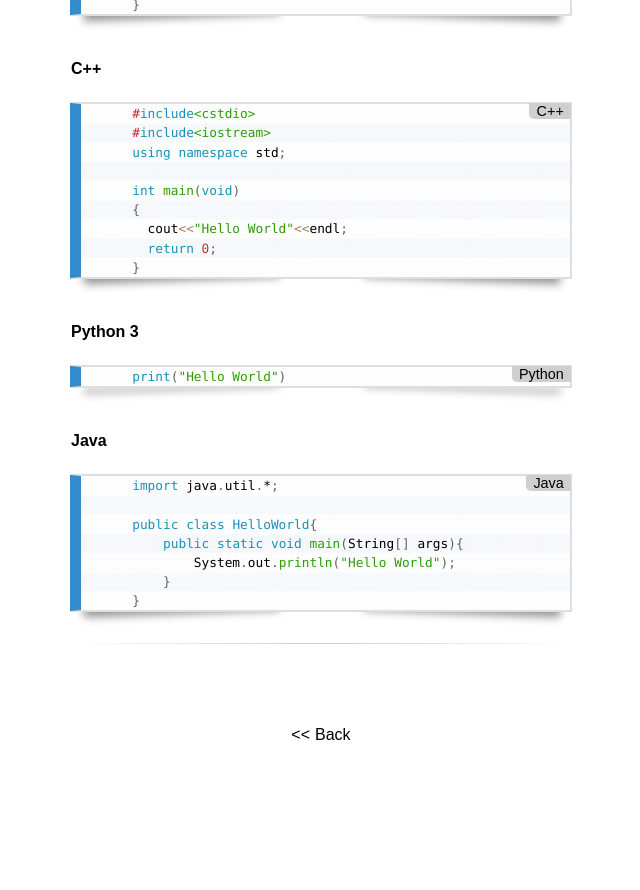
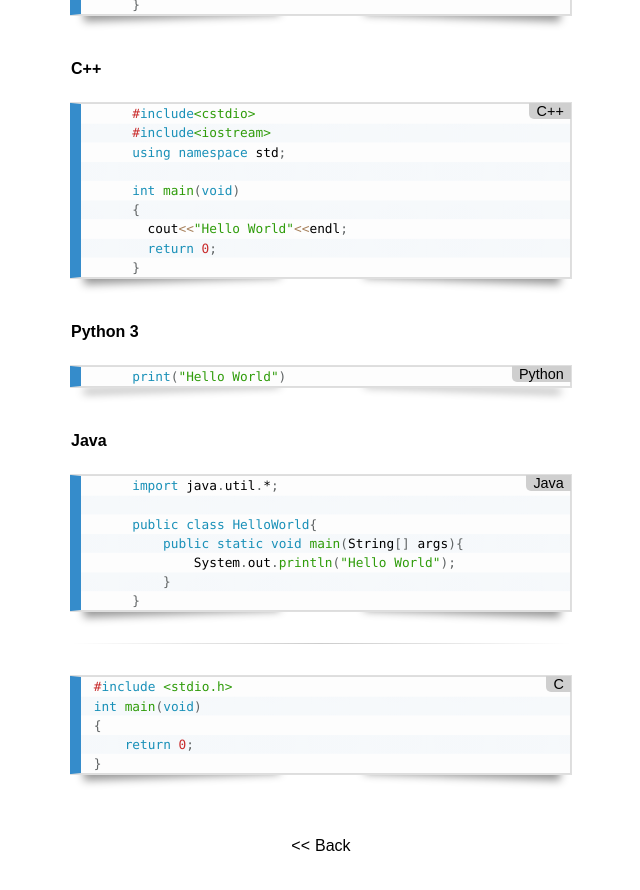
Before and after one commit to AlanXue1997/AlanXue1997.github.io, a Jekyll site: the page built from _posts/2016-03-06-hello-world.markdown, in a window 1280 px wide and 900 px high, scrolled down 4524 px. Shown: the top 890 px of the window, without its empty margins (319-959 px from the left). Built offline with Jekyll 4.4.1, drawn with Linux system fonts in a browser that asks for light colours; some web fonts are replaced; before the commit the page ends 5313 px from its top, so only the background shows below that.

Commit message:
1.1.4
尝试highlighter

```diff
--- a/_includes/head.html
+++ b/_includes/head.html
@@ -28,8 +28,6 @@
 <link rel="canonical" href="{{ page.url | prepend: site.baseurl }}">
 <link rel="alternate" type="application/atom+xml" title="{{ site.title }}" href="{{ site.baseurl }}/feed.xml" />
 
-<script src="{{ site.baseurl }}/assets/prism.js" ></script>
-
 {% if jekyll.environment == 'production' %}
 
 	<script>
--- a/_posts/2016-03-06-hello-world.markdown
+++ b/_posts/2016-03-06-hello-world.markdown
@@ -2,6 +2,10 @@
 title:  Hello World
 date:   2016-03-06 20:02
 ---
+
+<script src="{{ site.baseurl }}/assets/prism.js" ></script>
+
+
 ## 前言
 
 Hello World 已经几乎成了一种信仰。新学一门语言，如果不打出一个 Hello World，就会觉得少了点什么。拿起一本教材，如果书里没有Hello World，就会不自觉地鄙视作者。
@@ -174,3 +178,10 @@ public class HelloWorld{
 {% endprism %}
 
 <div class="divider"></div>
+
+
+<pre><code class="language-c">#include &lt;stdio.h>
+int main(void)
+{
+  	return 0;
+}</code></pre>
```
Also changed, not shown: 6 other files.
